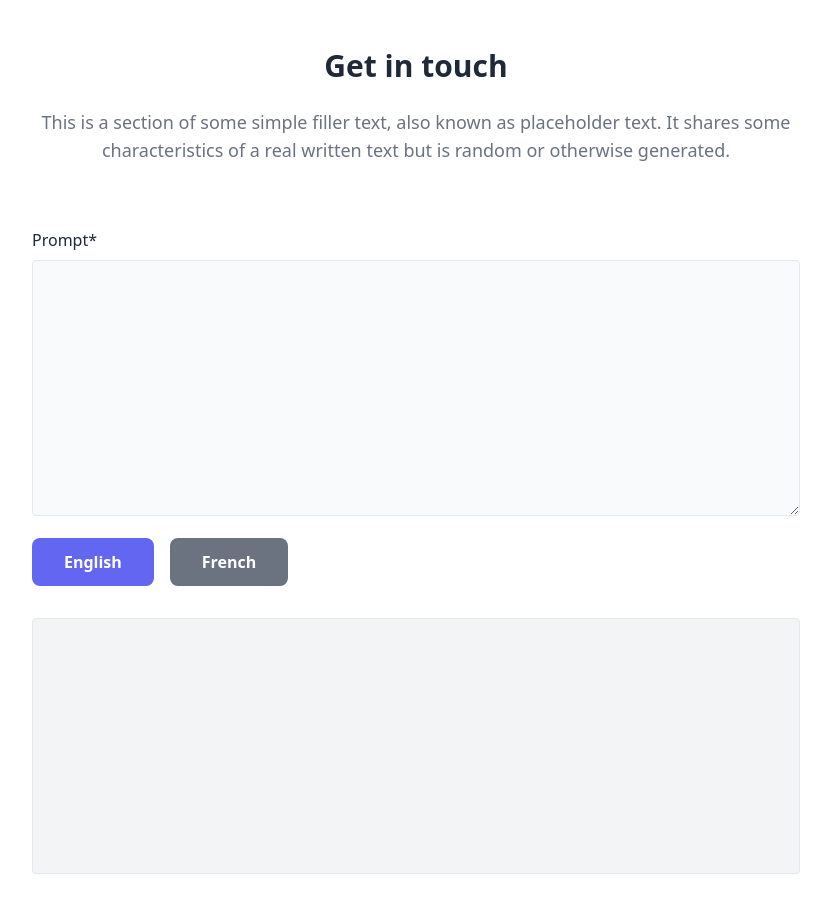
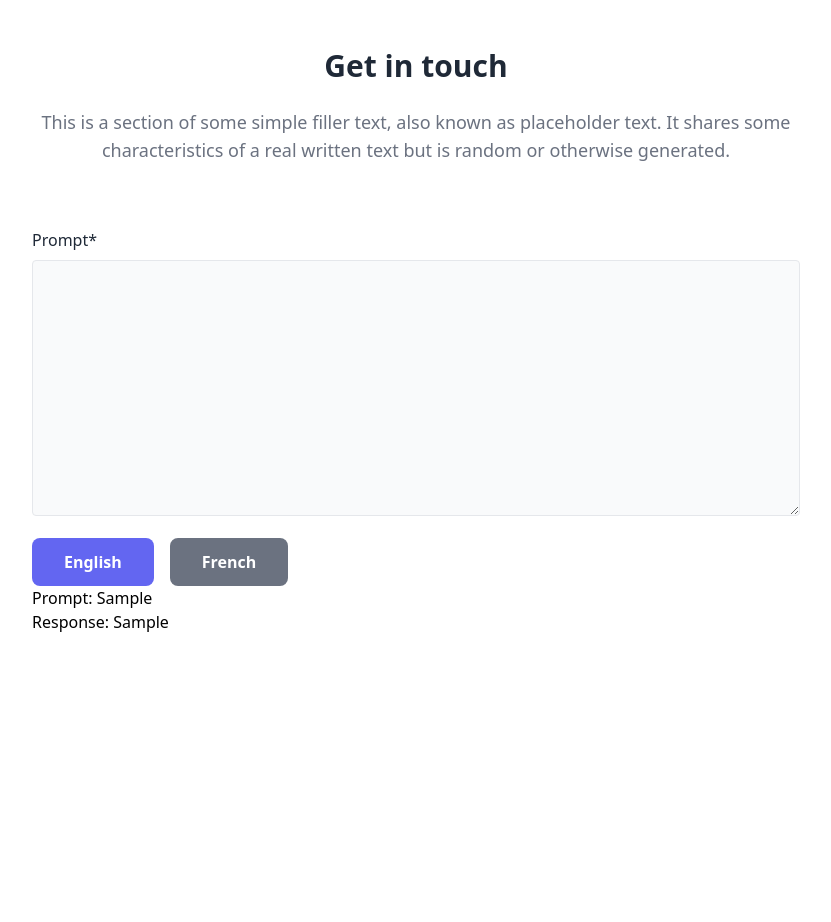
Before and after one commit to nandinichhajed/Nandini, a Django app: page /process/prompt/ in a window 1280 px wide. Shown: the whole page, without its empty margins (224-1055 px from the left). After the commit the page ends 632 px from the top, so only its background shows below. Run offline with Django 4.2, Linux system fonts and the light colour scheme; tables that the repository leaves empty hold one stand-in row (values such as "Sample post"); some libraries are stand-ins or nearby versions.

Commit message:
getting responce to frontend

```diff
--- a/ChatGPT/chat/views.py
+++ b/ChatGPT/chat/views.py
@@ -38,6 +38,7 @@ class HotelNameView(APIView):
 
 def processPrompt(request):
     if request.method == 'POST':
+
         user_prompt = request.POST.get('message', '')
         print(user_prompt)
 
@@ -54,14 +55,16 @@ def processPrompt(request):
 
         messages.append({"role": "assistant", "content": f"{assistant_response}"})
 
-        data = Promts.objects.create(
+        contxt = Promts.objects.create(
             user_prompt=user_prompt,
             assistant_response=assistant_response
         )
         print(messages)
         return JsonResponse({'response': assistant_response})
 
-    return render(request, 'prompt.html')
+    # latest_response = Promts.objects.order_by('-id').first()  # Get the latest Promts object
+    contxt = Promts.objects.all()  # Retrieve all Promts objects from the database
+    return render(request, 'prompt.html', {'contxt': contxt})
 
 
 
--- a/ChatGPT/static/js/index.js
+++ b/ChatGPT/static/js/index.js
@@ -39,34 +39,17 @@ function sendDataToProcessPrompt() {
     var xhr = new XMLHttpRequest();
 
     xhr.open("POST", "/process/prompt/", true);
-    xhr.setRequestHeader("X-CSRFToken", getCookie("csrftoken"));
 
     // Define the callback function when the request completes
     xhr.onload = function () {
       if (xhr.status === 200) {
         console.log(xhr.responseText);
+        window.location.reload();
+        xhr.send(formData);
         // window.location.href = "/";
       } else {
         console.error("Error:", xhr.status);
       }
     };
 
-    xhr.send(formData);
-  }
-
-
-// Helper function to get the CSRF token
-function getCookie(name) {
-  var cookieValue = null;
-  if (document.cookie && document.cookie !== "") {
-    var cookies = document.cookie.split(";");
-    for (var i = 0; i < cookies.length; i++) {
-      var cookie = cookies[i].trim();
-      if (cookie.substring(0, name.length + 1) === name + "=") {
-        cookieValue = decodeURIComponent(cookie.substring(name.length + 1));
-        break;
-      }
-    }
-  }
-  return cookieValue;
 }
--- a/ChatGPT/templates/prompt.html
+++ b/ChatGPT/templates/prompt.html
@@ -27,22 +27,36 @@
 
                 <!-- form - start -->
                 <form class="mx-auto grid max-w-screen-md gap-4 sm:grid-cols-2" method="POST" action="{% url 'prompt' %}">
-                    {% csrf_token %}
+
                     <div class="sm:col-span-2">
                         <label for="message" class="mb-2 inline-block text-sm text-gray-800 sm:text-base">Prompt*</label>
                         <textarea name="message" class="h-64 w-full rounded border bg-gray-50 px-3 py-2 text-gray-800 outline-none ring-indigo-300 transition duration-100 focus:ring"></textarea>
                     </div>
 
                     <div class="flex items-center justify-start gap-4 sm:col-span-2">
-                        <button type="button" class="inline-block rounded-lg bg-indigo-500 px-8 py-3 text-center text-sm font-semibold text-white outline-none ring-indigo-300 transition duration-100 hover:bg-indigo-600 focus-visible:ring active:bg-indigo-700 md:text-base" name="language" value="French" onclick="sendDataToProcessPrompt()">English</button>
+                        <button type="button" class="inline-block rounded-lg bg-indigo-500 px-8 py-3 text-center text-sm font-semibold text-white outline-none ring-indigo-300 transition duration-100 hover:bg-indigo-600 focus-visible:ring active:bg-indigo-700 md:text-base" name="language" value="English" onclick="sendDataToProcessPrompt()">English</button>
 
-                        <button type="button" class="inline-block rounded-lg bg-gray-500 px-8 py-3 text-center text-sm font-semibold text-white outline-none ring-gray-300 transition duration-100 hover:bg-gray-600 focus-visible:ring active:bg-gray-700 md:text-base" name="language" value="English" onclick="sendDataToProcessPrompt()">French</button>
+                        <button type="button" class="inline-block rounded-lg bg-gray-500 px-8 py-3 text-center text-sm font-semibold text-white outline-none ring-gray-300 transition duration-100 hover:bg-gray-600 focus-visible:ring active:bg-gray-700 md:text-base" name="language" value="French" onclick="function sendDataToProcessPrompt()">French</button>
 
                     </div>
-                    <div id="response-box" class="mt-4 col-span-2 h-64 w-full bg-gray-100 rounded border px-3 py-2 text-gray-800"></div>
                 </form>
 
                 <!-- form - end -->
+
+                <div class="mx-auto grid max-w-screen-md gap-4 sm:grid-cols-2">
+                    <div class="sm:col-span-2">
+                        {% for temp in contxt %}
+                            <div>
+                                <p>Prompt: {{ temp.user_prompt }}</p>
+                                <p>Response: {{ temp.assistant_response }}</p>
+                            </div>
+                        {% endfor %}
+                    </div>
+                </div>
+
+
+
+
             </div>
         </div>
 {% endblock %}
```
